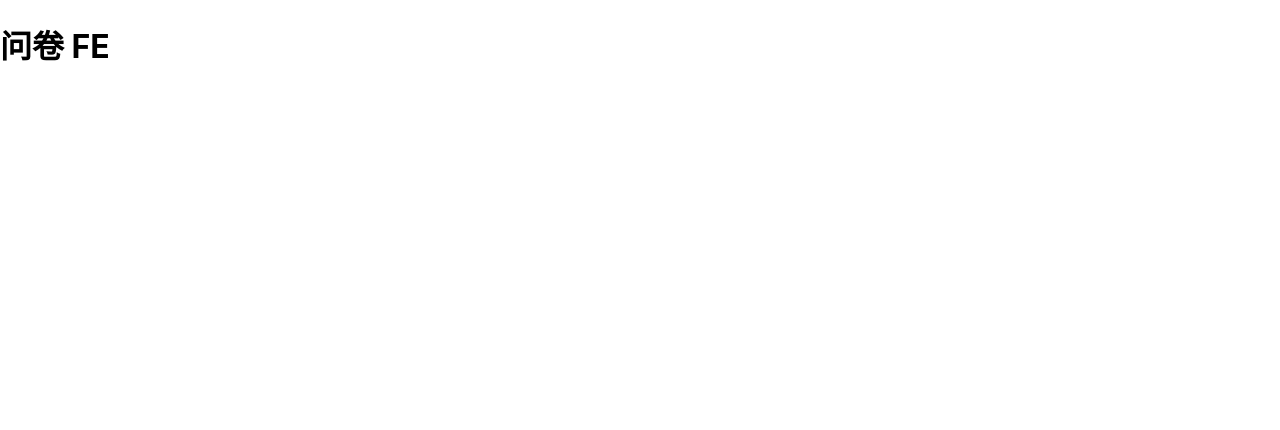
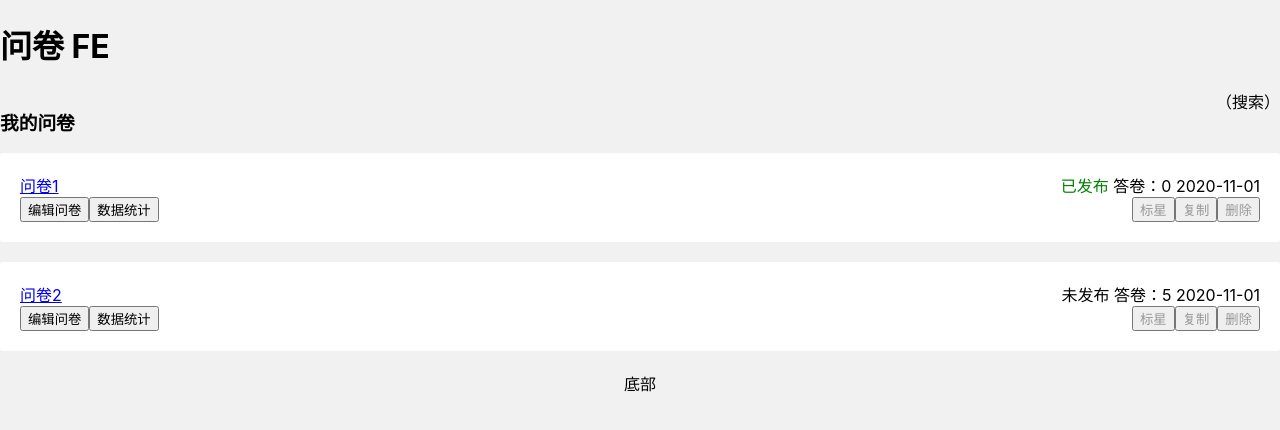
Before and after one commit to xinliceliangshi/low-re, a React (Create React App) app: page / in a window 1280 px wide. Shown: the top 430 px of the page. Built offline with nearby package versions, Linux system fonts and the light colour scheme.

Commit message:
feat: 列表页

```diff
--- a/package.json
+++ b/package.json
@@ -54,6 +54,7 @@
     "eslint-plugin-prettier": "^5.0.1",
     "eslint-plugin-react": "^7.33.2",
     "husky": "^8.0.3",
-    "prettier": "^3.1.0"
+    "prettier": "^3.1.0",
+    "scss": "^0.2.4"
   }
 }
--- a/src/App.tsx
+++ b/src/App.tsx
@@ -1,9 +1,10 @@
 import React from 'react'
-
+import List from './pages/List'
 function App() {
   return (
     <div className="App">
       <h1>问卷 FE</h1>
+      <List />
     </div>
   )
 }
--- /dev/null
+++ b/src/components/QesionCard.module.scss
@@ -0,0 +1,32 @@
+.container{
+    margin-bottom: 20px;
+    padding: 20px;
+    border-radius: 3px;
+    background-color: #fff;
+    &:hover{
+        box-shadow:  0 4px 10px #ebe7e7;
+    }
+}
+.title{
+    display: flex;
+    .left{
+        flex: 1;
+    }
+    .right{
+        flex: 1;
+        text-align: right;
+    }
+}
+.button-container{
+   display: flex;
+   .left{
+         flex: 1;
+   }
+    .right{
+            flex: 1;
+            text-align: right;
+            button {
+                color: #999;
+            }
+    }
+}
--- a/src/components/QesionCard.tsx
+++ b/src/components/QesionCard.tsx
@@ -1,9 +1,42 @@
 import React, { FC } from 'react'
-const QuestionCrd: FC = () => {
+import styles from './QesionCard.module.scss'
+type PropType = {
+  _id: string
+  title: string
+  isPublished: boolean
+  isStar: boolean
+  answerCount: number
+  createdAt?: string
+  updatedAt?: Date
+}
+const QuestionCard: FC<PropType> = (props: PropType) => {
+  const { _id, title, isPublished, isStar, answerCount, createdAt, updatedAt } = props
   return (
-    <>
-      <p>QuestionCrd</p>
-    </>
+    <div className={styles.container}>
+      <div className={styles.title}>
+        <div className={styles.left}>
+          <a href="#">{title}</a>
+        </div>
+        <div className={styles.right}>
+          {isPublished ? <span style={{ color: 'green' }}>已发布</span> : <span>未发布</span>}
+          &nbsp;
+          <span>答卷：{answerCount}</span>
+          &nbsp;
+          <span>{createdAt}</span>
+        </div>
+      </div>
+      <div className={styles['button-container']}>
+        <div className={styles.left}>
+          <button>编辑问卷</button>
+          <button>数据统计</button>
+        </div>
+        <div className={styles.right}>
+          <button>标星</button>
+          <button>复制</button>
+          <button>删除</button>
+        </div>
+      </div>
+    </div>
   )
 }
-export default List
+export default QuestionCard
--- /dev/null
+++ b/src/pages/List.module.scss
@@ -0,0 +1,19 @@
+.header{
+    display: flex;
+    .left{
+        flex: 1;
+    }
+    .right{
+        flex: 1;
+        text-align: right;
+    }
+}
+.content{
+    margin-bottom: 20px;
+}
+.footer{
+    text-align: center;
+}
+body{
+    background-color: #f1f1f1;
+}
--- a/src/pages/List.tsx
+++ b/src/pages/List.tsx
@@ -1,8 +1,43 @@
-import React, { FC } from 'react'
+import React, { FC, useState } from 'react'
+import styles from './List.module.scss'
+import QuestionCard from '../components/QesionCard'
+const rowQuestion = [
+  {
+    _id: 'q1',
+    title: '问卷1',
+    isPublished: true,
+    isStar: false,
+    answerCount: 0,
+    createdAt: '2020-11-01',
+    updatedAt: new Date(),
+  },
+  {
+    _id: 'q2',
+    title: '问卷2',
+    isPublished: false,
+    isStar: true,
+    answerCount: 5,
+    createdAt: '2020-11-01',
+    updatedAt: new Date(),
+  },
+]
 const List: FC = () => {
+  const [qestionList, setQestionList] = useState(rowQuestion)
   return (
     <>
-      <p>List</p>
+      <div className={styles.header}>
+        <div className={styles.left}>
+          <h3>我的问卷</h3>
+        </div>
+        <div className={styles.right}>（搜索）</div>
+      </div>
+      <div className={styles.content}>
+        {qestionList.map(q => {
+          const { _id } = q
+          return <QuestionCard key={_id} {...q} />
+        })}
+      </div>
+      <div className={styles.footer}>底部</div>
     </>
   )
 }
```
Also changed, not shown: src/components/QesionCard.module,.scss (deleted), 1 other file (tests, documents, lock files or other folders).
